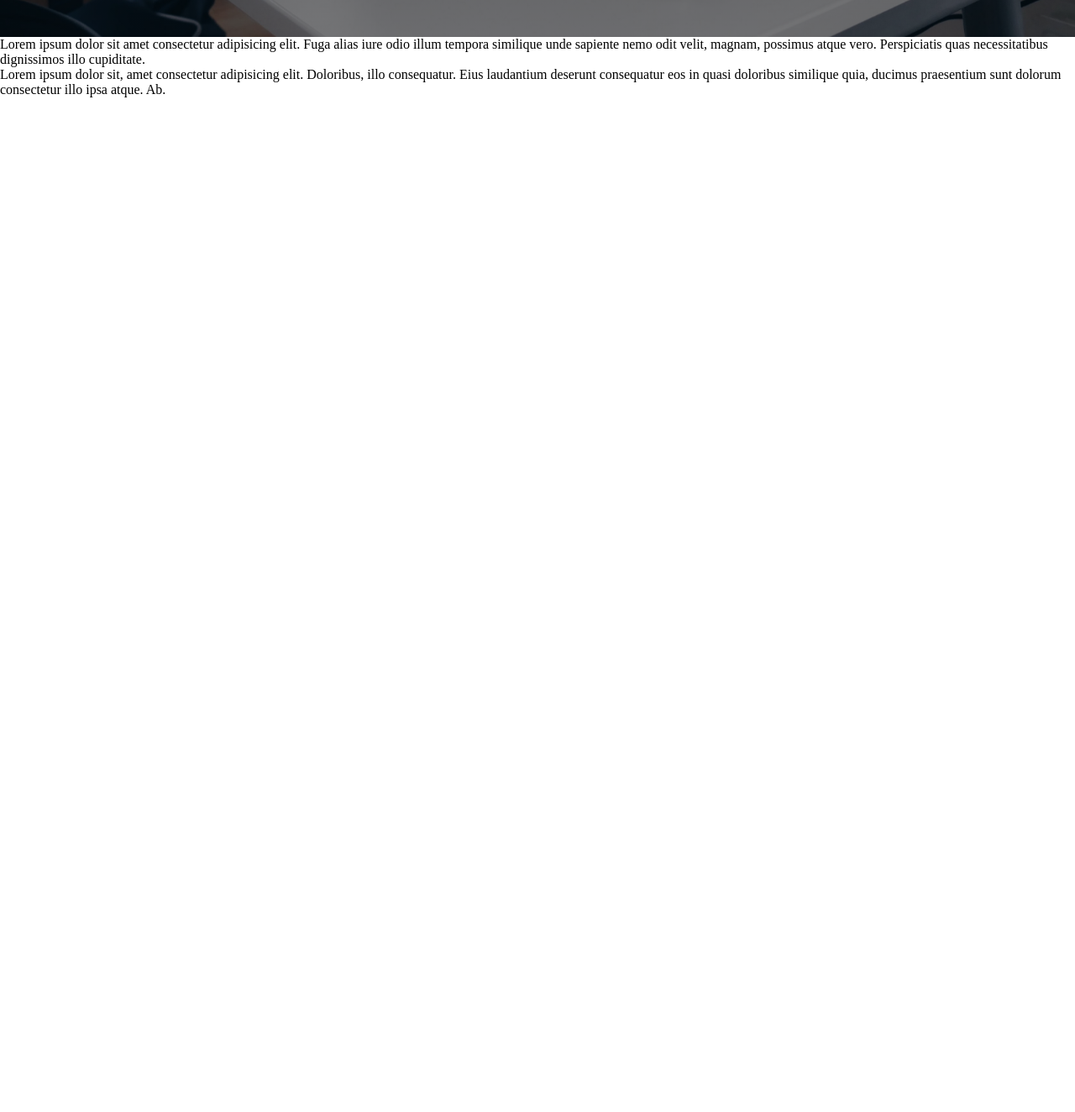
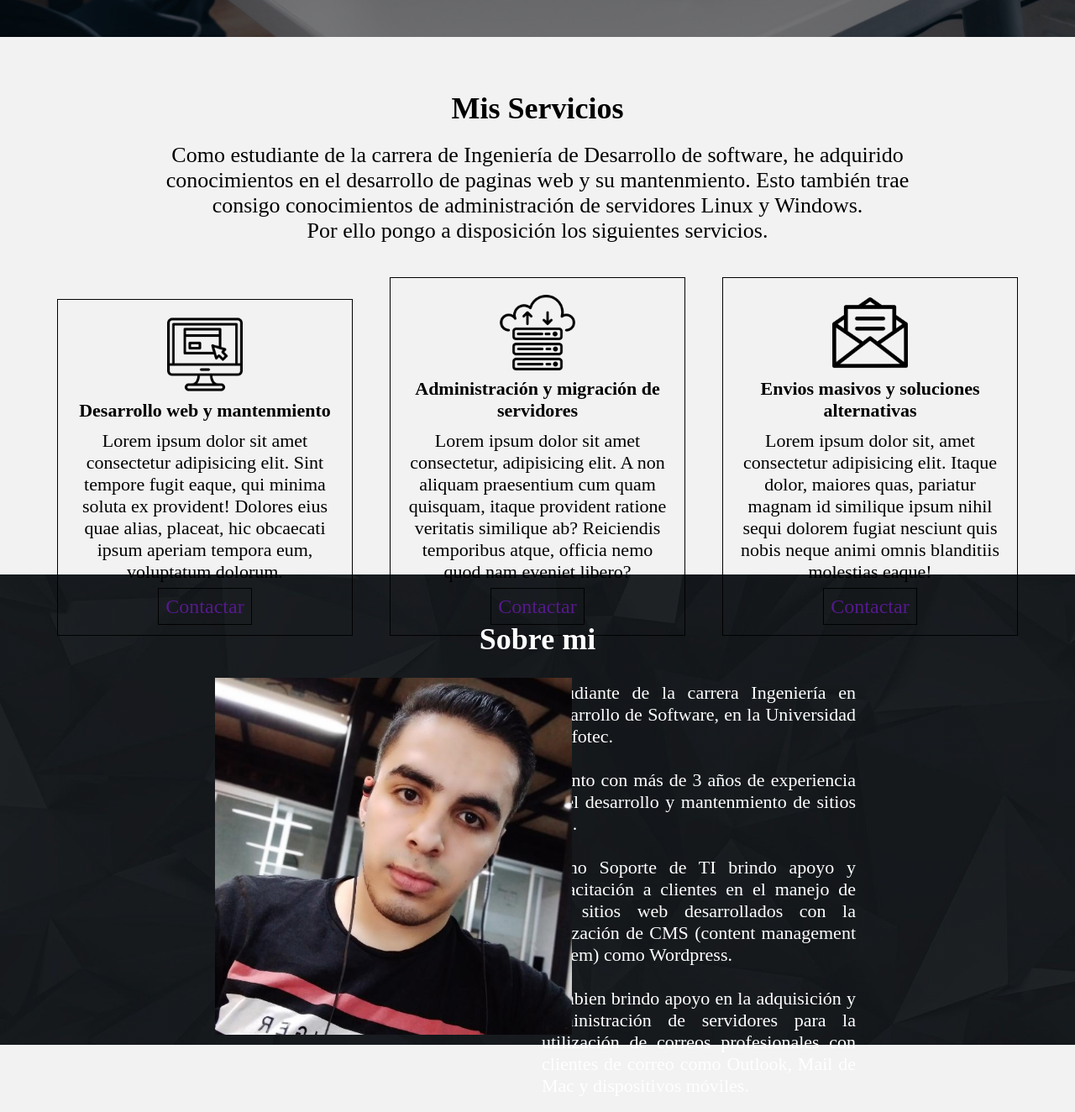
Before and after one commit to tonydzc/portafolio-anthony-diaz, a plain HTML site: page index.html in a window 1280 px wide. Shown: the part 756-2080 px from the top of the page at 84% size. Before the commit the page ends 872 px from the top, so only its background shows below. Drawn offline with nearby package versions, Linux system fonts and the light colour scheme.

Commit message:
menu bloque servicio about

```diff
--- a/css/style.css
+++ b/css/style.css
@@ -14,6 +14,13 @@ body{
       ), url("../images/banner-1.jpg");
     background-size: cover;
     background-repeat: no-repeat;
+}
+
+.parallax{
+    background-attachment: fixed;
+  background-position: center;
+  background-repeat: no-repeat;
+  background-size: cover;
 }
 
 .banner-home h1{
@@ -47,3 +54,148 @@ body{
     position: absolute;
     top: 200px; left: 0; bottom: 0; right: 0;
 }
+
+.bloque-1{
+    height: 70vh;
+    background-color: #c4c4c4;
+    background-image:linear-gradient(
+        rgba(0, 0, 0, 0.2),
+        rgba(0, 0, 0, 0.2)
+      ), url("../images/section-img.jpg");
+}
+
+.bloque-2{
+    height: 80vh;
+    background-color: #f2f2f2;
+}
+
+header{
+    width: 100%;
+}
+
+.navbar {
+        height: 60px;
+        margin: 0 auto;
+        background-color: transparent;
+        border: none;
+        z-index: 100;
+        transition: background-color 1s ease 0s;
+        position: fixed;
+        text-align: center;
+        width: 100%;
+        z-index: 1000;
+        padding: 10px;
+}
+
+.navbar li{
+    display: inline-block;
+    padding: 20px;
+    width: 125px;
+}
+
+.navbar a{
+    color: #ffff;
+    text-decoration: none;
+    font-size: 24px;
+    padding: 5px;
+}
+
+.navbar a:hover{
+    text-decoration: underline;
+    font-weight: bold;
+}
+
+.navbar a:active{
+    text-decoration: underline;
+}
+
+.nav-shadow{
+   background-image: linear-gradient( transparent, #000);
+}
+
+.white-space-small{
+    height: 10%;
+}
+
+.servicio{
+    height: 50%;
+    width: 25%;
+    border: 1px solid #000;
+    display: inline-block;
+    margin: 20px;
+    text-align: center;
+    padding: 20px 15px 20px;
+
+}
+
+.bloque-2 h2{
+    text-align: center;
+    font-size: 36px;
+}
+
+.bloque-2 > p{
+    font-size: 26px;
+    padding: 20px 170px;
+}
+
+.servicio h3,p{
+    text-align: center;
+    font-size: 22px;
+    padding: 5px;
+}
+
+.servicio p{
+    margin-bottom: 10px;
+}
+
+.servicio img{
+    height: 90px;
+}
+
+.servicio a{
+    font-size: 24px;
+    padding: 8px;
+    border: 1px solid #000;
+    text-decoration: none;
+}
+
+.container{
+    text-align: center;
+}
+
+.container-2{
+    width: 60%;
+    margin: 0 auto;
+}
+
+.bloque-1 h2{
+    color: #ffff;
+    text-align: center;
+    font-size: 36px;
+}
+
+#about img{
+    height: 425px;
+}
+
+#about h2{
+    margin-bottom: 25px;
+}
+
+#about p{
+    color: #ffff;
+    text-align: justify;
+}
+
+.about-text {
+    height: 400px;
+    display: inline-block;
+    width: 50%;
+    float: right;
+
+}
+.about-img {
+    height: 400px;
+    display: inline-block;
+    width: 50%;
+}
--- a/index.html
+++ b/index.html
@@ -6,29 +6,93 @@
     <title>Portafolio Anthony Díaz Cordero</title>
     <meta name="description" content="Desarrollador Web Freelance">
     <meta name="keywords" content="">
+    <script src="https://ajax.googleapis.com/ajax/libs/jquery/3.4.1/jquery.min.js"></script>
     <link rel="stylesheet" href="css/style.css">
+
 </head>
 <body>
     <header>
-
+        <nav id="navbar" class="navbar">
+            <ul>
+                <li><a href="#servicios">Servicios</a></li>
+                <li><a href="#">Mi trabajo</a></li>
+                <li><a href="#about">Sobre mi</a></li>
+                <li><a href="#">Contáctame</a></li>
+            </ul>
+        </nav>
     </header>
-    <div class="banner-home">
+    <div class="banner-home parallax">
         <div class="mid-center">
-            <h1>LLega a tus clientes con soluciones de software</h1>
+            <h1>Llegue a las personas con soluciones de digitales</h1>
             <h2>Anthony Díaz</h2>
             <h2>Desarrollador web y Soporte de TI</h2>
-            <a href="#">Contáctame</a>
+            <a href="#servicios"><strong>Servicios</strong> </a>
         </div>
 
 
     </div>
-    <div class="">
-       <p>Lorem ipsum dolor sit amet consectetur adipisicing elit. Fuga alias iure odio illum tempora similique unde sapiente nemo odit velit, magnam, possimus atque vero. Perspiciatis quas necessitatibus dignissimos illo cupiditate.</p>
+    <div id="servicios" class="bloque-2">
+        <div class="white-space-small"></div>
+        <h2>Mis Servicios</h2>
+        <p>Como estudiante de la carrera de Ingeniería de Desarrollo de software, he adquirido conocimientos en el desarrollo de paginas web y su mantenmiento.
+           Esto también trae consigo conocimientos de administración de servidores Linux y Windows.
+          <br> Por ello pongo a disposición los siguientes servicios.</p>
+
+        <div class="container">
+            <div class="servicio">
+                <div></div>
+                <img height="80" src="images/monitor.png" alt="">
+                <h3>Desarrollo web y mantenmiento</h3>
+                <p>Lorem ipsum dolor sit amet consectetur adipisicing elit. Sint tempore fugit eaque, qui minima soluta ex provident! Dolores eius quae alias, placeat, hic obcaecati ipsum aperiam tempora eum, voluptatum dolorum.</p>
+                <a href="">Contactar</a>
+            </div>
+            <div class="servicio">
+                <img src="images/cloud.png" alt="">
+                <h3>Administración y migración de servidores</h3>
+                <p>Lorem ipsum dolor sit amet consectetur, adipisicing elit. A non aliquam praesentium cum quam quisquam, itaque provident ratione veritatis similique ab? Reiciendis temporibus atque, officia nemo quod nam eveniet libero?</p>
+                <a href="">Contactar</a>
+            </div>
+            <div class="servicio">
+                <img src="images/message.png" alt="">
+                <h3>Envios masivos y soluciones alternativas</h3>
+                <p>Lorem ipsum dolor sit, amet consectetur adipisicing elit. Itaque dolor, maiores quas, pariatur magnam id similique ipsum nihil sequi dolorem fugiat nesciunt quis nobis neque animi omnis blanditiis molestias eaque!</p>
+                <a href="">Contactar</a>
+            </div>
+        </div>
+  </div>
+
+    <div id="about" class="bloque-1 parallax">
+        <div class="white-space-small"></div>
+        <h2>Sobre mi</h2>
+        <div class="container-2">
+             <div class="about-img">
+                <img src="images/foto.jpg" alt="">
+             </div>
+            <div class="about-text">
+                <p>Estudiante de la carrera Ingeniería en Desarrollo de Software, en la Universidad Cenfotec.
+                <br><br>
+                Cuento con más de 3 años de experiencia en el desarrollo y mantenmiento de sitios web.
+                <br><br>
+                Como Soporte de TI brindo apoyo y capacitación a clientes en el manejo de sus sitios web desarrollados con la utilización de CMS (content management system) como Wordpress.
+                <br><br>
+                Tambien brindo apoyo en la adquisición y administración de servidores para la utilización de correos profesionales con clientes de correo como Outlook, Mail de Mac y dispositivos móviles.
+                </p>
+             </div>
+        </div>
+
+       </div>
     </div>
-    <div class="">
-       <p>Lorem ipsum dolor sit, amet consectetur adipisicing elit. Doloribus, illo consequatur. Eius laudantium deserunt consequatur eos in quasi doloribus similique quia, ducimus praesentium sunt dolorum consectetur illo ipsa atque. Ab.</p>
-    </div>
+    <div id="" class="bloque-2">
 
-<script src="js/script.js"></script>
+        <div>
+
+        </div>
+        <div>
+
+        </div>
+     </div>
+
+    <script src="js/script.js"></script>
+    <script src="https://code.jquery.com/jquery-3.4.1.slim.min.js" integrity="sha384-J6qa4849blE2+poT4WnyKhv5vZF5SrPo0iEjwBvKU7imGFAV0wwj1yYfoRSJoZ+n" crossorigin="anonymous"></script>
 </body>
 </html>
--- a/js/script.js
+++ b/js/script.js
@@ -0,0 +1,11 @@
+window.onscroll = function() {scrollFunction()};
+
+function scrollFunction() {
+    var nav = $("#navbar");
+
+  if (document.body.scrollTop > 80 || document.documentElement.scrollTop > 80) {
+    nav.addClass("nav-shadow");
+  } else {
+    nav.removeClass("nav-shadow");
+  }
+}
```
Also changed, not shown: images/cloud.png (added), images/foto.jpg (added), images/icon-webdev.svg (added), images/message.png (added), images/monitor.png (added), images/section-img.jpg (added).
